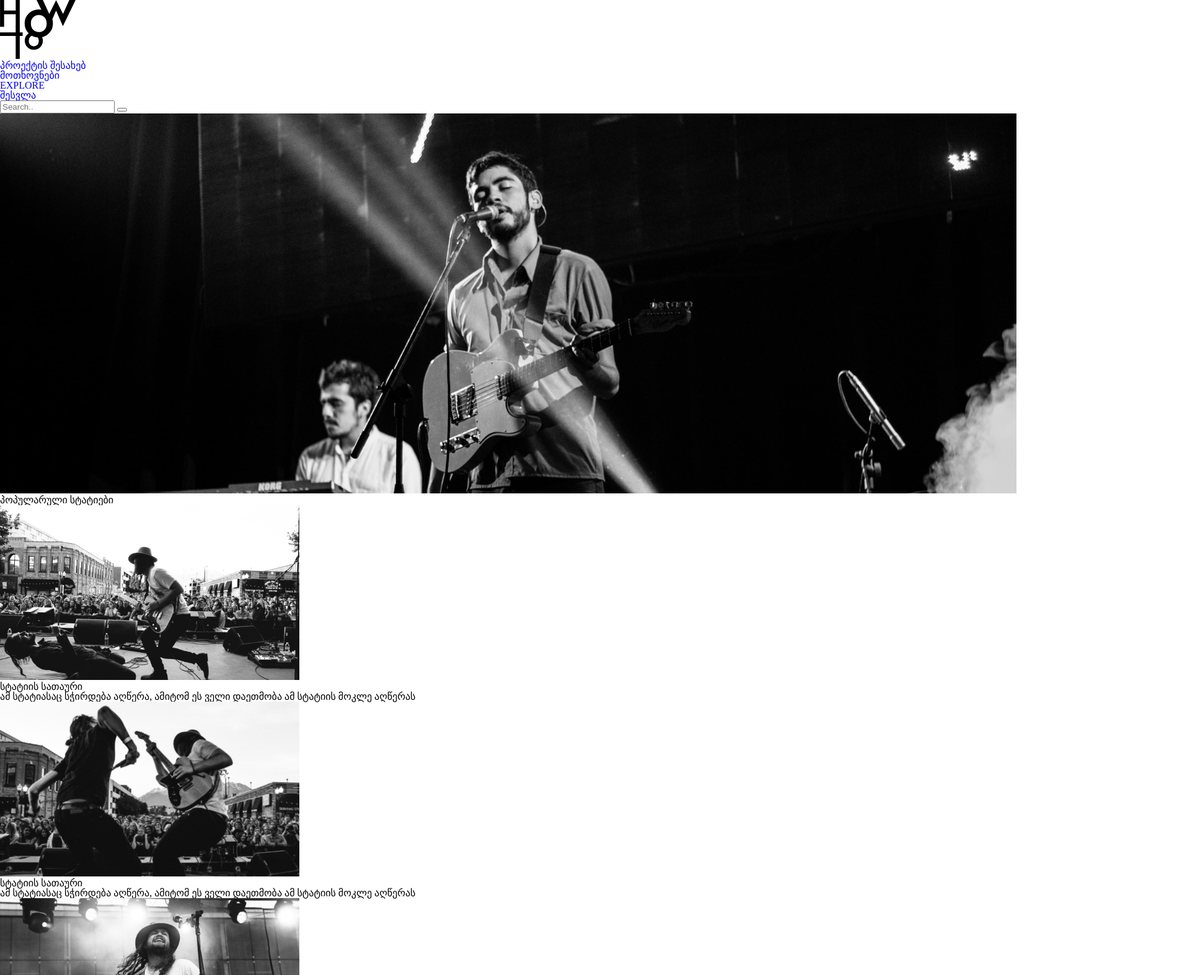
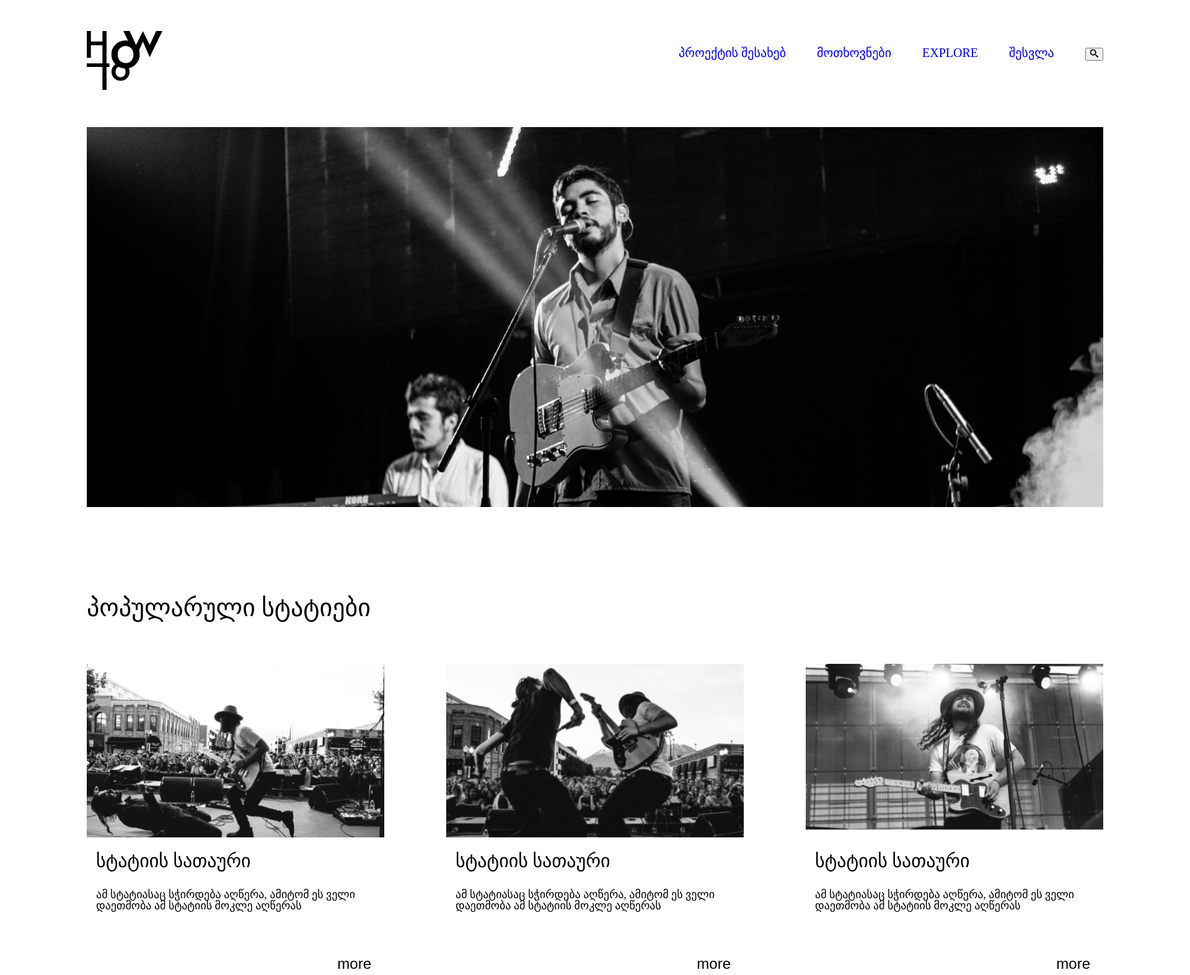
Before and after one commit to Zurab88/davaleba13, a plain HTML site: page index.html in a window 1280 px wide. Shown: the top 1573 px of the page at 62% size, 1920 px wide, since content can reach past the window. Drawn offline with Linux system fonts and the light colour scheme.

Commit message:
almost done
darcha footer-i dnarcheni movrchi, gavakete statiebi, buton,

```diff
--- /dev/null
+++ b/css/icon.css
@@ -0,0 +1,30 @@
+@font-face {
+    font-family: 'icomoon';
+    src:  url('../fonts/icons/search/icomoon.eot?t7848b');
+    src:  url('../fonts/icons/search/icomoon.eot') format('embedded-opentype'),
+      url('../fonts/icons/search/icomoon.ttf?t7848b') format('truetype'),
+      url('../fonts/icons/search/icomoon.woff?t7848b') format('woff'),
+      url('../fonts/icons/search/icomoon.svg?t7848b#icomoon') format('svg');
+    font-weight: normal;
+    font-style: normal;
+    font-display: block;
+  }
+
+  [class^="icon-"], [class*=" icon-"] {
+    /* use !important to prevent issues with browser extensions that change fonts */
+    font-family: 'icomoon' !important;
+    speak-as: never;
+    font-style: normal;
+    font-weight: normal;
+    font-variant: normal;
+    text-transform: none;
+    line-height: 1;
+
+    /* Better Font Rendering =========== */
+    -webkit-font-smoothing: antialiased;
+    -moz-osx-font-smoothing: grayscale;
+  }
+
+  .icon-search:before {
+    content: "\e986";
+  }
--- a/css/style.css
+++ b/css/style.css
@@ -0,0 +1,83 @@
+.center {
+    width: 1920px;
+    margin: 0 auto;
+}
+.header {
+    display: flex;
+    justify-content: space-between;
+    padding-right: 140px;
+    padding-left: 140px;
+}
+.logo {
+    margin-top: 50px;
+    margin-bottom: 60px;
+}
+.nav-ul {
+    display: flex;
+}
+.nav-li {
+    margin-left: 50px;
+    font-size: 20px;
+    align-items: center;
+    margin-top: 75px;
+    margin-bottom: 105px;
+}
+.conteiner {
+    padding-left: 140px;
+    padding-right: 140px;
+    padding-bottom: 70px;
+}
+.coverimg {
+    width: 1640px;
+    object-fit: cover;
+    margin-bottom: 140px;
+}
+.midlehead {
+    margin-bottom: 70px;
+    font-size: 40px;
+}
+.articles {
+    display: flex;
+    justify-content: space-between;
+}
+.articles img {
+    width: 480px;
+    height: 280px;
+    margin-bottom: 20px;
+    object-fit: cover;
+}
+.articles h3 {
+    width: fit-content;
+    font-size: 30px;
+    margin-bottom: 30px;
+    margin-left: 15px;
+}
+.articles p {
+    width: 445px;
+    margin-left: 15px;
+    margin-bottom: 70px;
+    font-size: 18px;
+}
+.btnposition {
+    margin-bottom: 35px;
+    margin-right: 15px;
+    text-align: right;
+}
+.btn {
+    font-size: 24px;
+    border: none;
+    background-color: white;
+}
+.mdlbtn {
+    text-align: center;
+    margin-top: 55px;
+    margin-bottom: 50px;
+    font-size: 30px;
+}
+.midlbtn {
+    background-color: white;
+    font-size: 30px;
+}
+.footer {
+
+}
--- a/index.html
+++ b/index.html
@@ -5,12 +5,13 @@
     <meta http-equiv="X-UA-Compatible" content="IE=edge">
     <meta name="viewport" content="width=device-width, initial-scale=1.0">
     <link rel="stylesheet" href="./css/reset.css">
+    <link rel="stylesheet" href="./css/icon.css">
     <link rel="stylesheet" href="./css/style.css">
     <title>Document</title>
 </head>
 <body>
-    <header>
-        <svg id="Group_1" data-name="Group 1" xmlns="http://www.w3.org/2000/svg" width="122" height="95.044" viewBox="0 0 122 95.044">
+    <header class="header center">
+        <svg id="Group_1" class="logo" data-name="Group 1" xmlns="http://www.w3.org/2000/svg" width="122" height="95.044" viewBox="0 0 122 95.044">
             <path id="Path_1" data-name="Path 1" d="M6.665,16.971h18.71V0h6.545V43.374H25.374V23.118H6.665V43.374H.12V0H6.665Z" transform="translate(-0.045)"/>
             <path id="Path_2" data-name="Path 2" d="M64.05,46.838a21.255,21.255,0,0,1,6.632-15.766,22.225,22.225,0,0,1,16.164-6.5A22.338,22.338,0,0,1,103.1,31.115a21.8,21.8,0,0,1,6.588,16.077,21.666,21.666,0,0,1-6.632,16.12A22.673,22.673,0,0,1,86.672,69.77a21.746,21.746,0,0,1-16.12-6.588A22.155,22.155,0,0,1,64.05,46.838Zm10.1.174q0,6.418,3.428,10.146a12.048,12.048,0,0,0,9.265,3.775A12.034,12.034,0,0,0,96.1,57.2q3.465-3.735,3.471-9.973T96.1,37.256a12.07,12.07,0,0,0-9.265-3.775,11.963,11.963,0,0,0-9.178,3.775A13.772,13.772,0,0,0,74.147,47.011Z" transform="translate(-24.278 -9.313)"/>
             <path id="Path_3" data-name="Path 3" d="M105.224.19l10.271,22.392L126.572.277l11.159,22.3L147.877.19h10.146L137.483,42.353,126.566,17.1,115.532,42.353,95.04.19Z" transform="translate(-36.024 -0.072)"/>
@@ -18,98 +19,96 @@
             <path id="Path_5" data-name="Path 5" d="M64.34,96.985A13.6,13.6,0,0,1,68.581,86.9a14.964,14.964,0,0,1,20.734.025,14.647,14.647,0,0,1-.025,20.591,14.5,14.5,0,0,1-10.476,4.129,13.889,13.889,0,0,1-10.308-4.216A14.109,14.109,0,0,1,64.34,96.985ZM70.8,97.1a9.235,9.235,0,0,0,2.192,6.489,8.519,8.519,0,0,0,11.86.025,10.281,10.281,0,0,0,0-12.755,8.419,8.419,0,0,0-11.8,0A8.829,8.829,0,0,0,70.8,97.1Z" transform="translate(-24.387 -31.362)"/>
         </svg>
         <nav>
-            <ul>
-                <li>
+            <ul class="nav-ul">
+                <li class="nav-li">
                     <a href="#">პროექტის შესახებ</a>
                 </li>
-                <li>
+                <li class="nav-li">
                     <a href="#">მოთხოვნები</a>
                 </li>
-                <li>
+                <li class="nav-li">
                     <a href="#">EXPLORE</a>
                 </li>
-                <li>
+                <li class="nav-li">
                     <a href="#">შესვლა</a>
                 </li>
-                <li>
+                <li class="nav-li">
                     <form action="#">
-                        <input type="text"  placeholder="Search.." name="search">
-                        <button type="submit"><i class="fa fa-search"></i></button>
+                        <button type="submit" class="btsearch"><span class="icon-search"></span></button>
                     </form>
                 </li>
             </ul>
         </nav>
     </header>
+    <div class="conteiner center">
         <section>
             <img src="./imgs/CoverImg.png" alt="Cover" class="coverimg">
             <div>
                 <div>
-                <h2>პოპულარული სტატიები</h2>
-                <div>
+                    <h2 class="midlehead">პოპულარული სტატიები</h2>
+                    <div class="articles">
                         <article>
                             <img src="./imgs/artcle1.png" alt="artcle1img">
                             <h3>სტატიის სათაური</h3>
                             <p>ამ სტატიასაც სჭირდება აღწერა, ამიტომ ეს ველი დაეთმობა ამ სტატიის მოკლე აღწერას</p>
-                        <form action="">
-
+                            <form action="#" class="btnposition">
+                                <button type="#more" class="btn">more</button>
                             </form>
                         </article>
                         <article>
                             <img src="./imgs/article2.png" alt="article2img">
                             <h3>სტატიის სათაური</h3>
                             <p>ამ სტატიასაც სჭირდება აღწერა, ამიტომ ეს ველი დაეთმობა ამ სტატიის მოკლე აღწერას</p>
-                        <form action="">
-
+                            <form action="#" class="btnposition">
+                                <button type="#more" class="btn">more</button>
                             </form>
                         </article>
                         <article>
                             <img src="./imgs/article3.png" alt="article3img">
                             <h3>სტატიის სათაური</h3>
                             <p>ამ სტატიასაც სჭირდება აღწერა, ამიტომ ეს ველი დაეთმობა ამ სტატიის მოკლე აღწერას</p>
-                        <form action="">
-
+                            <form action="#" class="btnposition">
+                                <button type="#more" class="btn">more</button>
                             </form>
                         </article>
                     </div>
-                <form action="">
-
+                    <form action="#" class="mdlbtn">
+                        <button type="#more" class="midlbtn">Load More</button>
                     </form>
                 </div>
                 <div>
-                <h3>ბოლოს დამატებული</h3>
-                <div>
+                    <h2 class="midlehead">ბოლოს დამატებული</h2>
+                    <div class="articles">
                         <article>
                             <img src="./imgs/article4.png" alt="article4img">
                             <h3>სტატიის სათაური</h3>
                             <p>ამ სტატიასაც სჭირდება აღწერა, ამიტომ ეს ველი დაეთმობა ამ სტატიის მოკლე აღწერას</p>
-                        <form action="">
-
+                            <form action="#" class="btnposition">
+                                <button type="#more" class="btn">more</button>
                             </form>
                         </article>
                         <article>
                             <img src="./imgs/article5.png" alt="article5img">
                             <h3>სტატიის სათაური</h3>
                             <p>ამ სტატიასაც სჭირდება აღწერა, ამიტომ ეს ველი დაეთმობა ამ სტატიის მოკლე აღწერას</p>
-                        <form action="">
-
+                            <form action="#" class="btnposition">
+                                <button type="#more" class="btn">more</button>
                             </form>
                         </article>
                         <article>
                             <img src="./imgs/article6.png" alt="article6img">
                             <h3>სტატიის სათაური</h3>
                             <p>ამ სტატიასაც სჭირდება აღწერა, ამიტომ ეს ველი დაეთმობა ამ სტატიის მოკლე აღწერას</p>
-                        <form action="">
-
+                            <form action="#" class="btnposition">
+                                <button type="#more" class="btn">more</button>
                             </form>
                         </article>
                     </div>
-                <form action="">
-
-                </form>
                 </div>
             </div>
         </section>
-    <footer>
+    </div>
+    <footer class="footer center">
         <div class="footdiv">
             <svg id="Group_3" data-name="Group 3" xmlns="http://www.w3.org/2000/svg" width="122" height="95.044" viewBox="0 0 122 95.044">
                 <path id="Path_1" data-name="Path 1" d="M6.665,16.971h18.71V0h6.545V43.374H25.374V23.118H6.665V43.374H.12V0H6.665Z" transform="translate(-0.045)" fill="#f8f8f8"/>
```
Also changed, not shown: fonts/icons/search/icomoon.svg (added), fonts/icons/search/icomoon.ttf (added), fonts/icons/search/icomoon.woff (added), 1 other file. Lines whose indentation alone changed are shown as unchanged.
